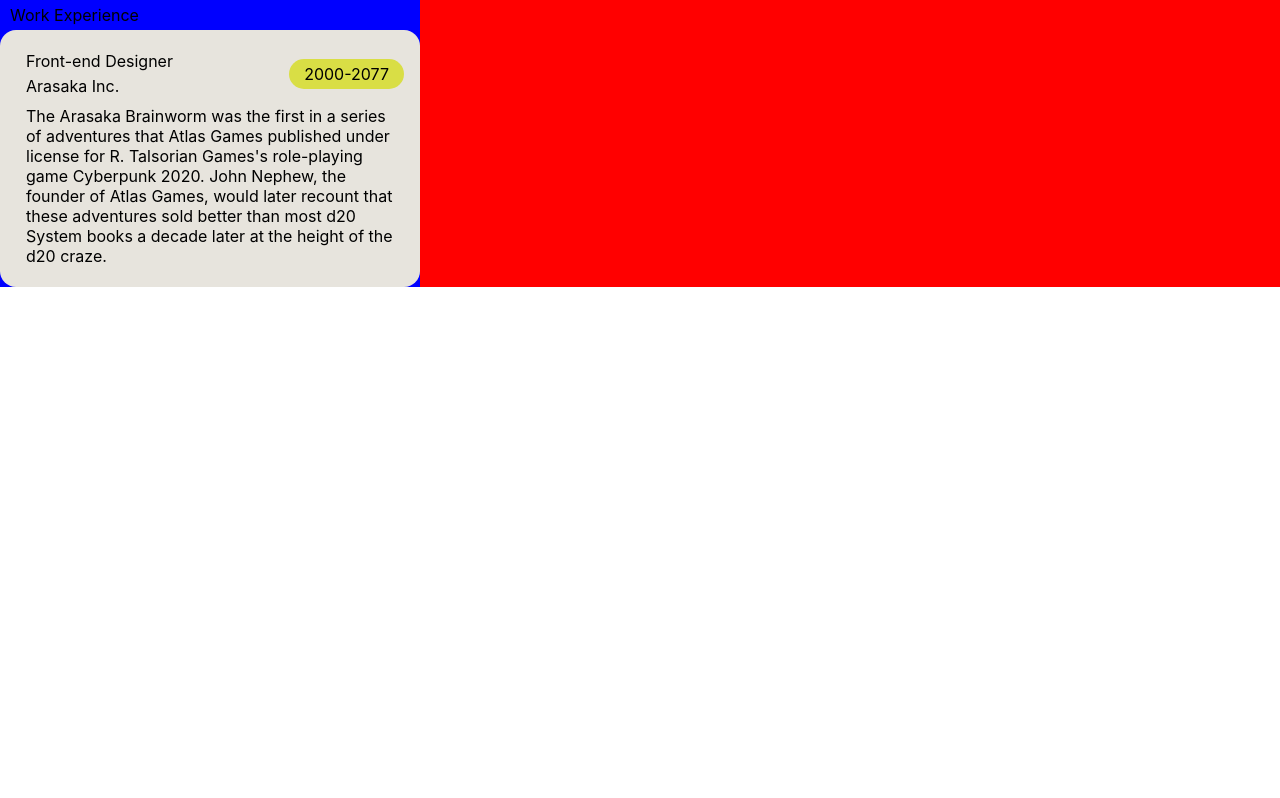
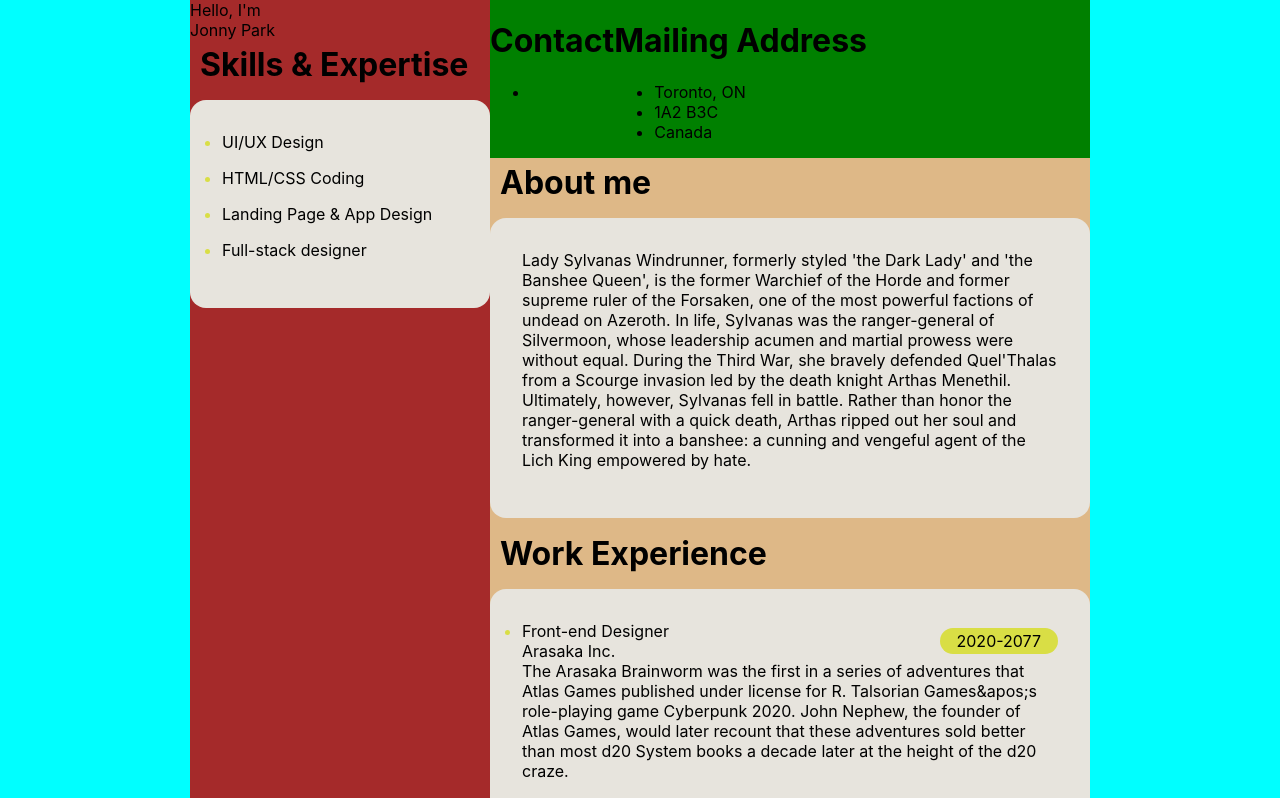
Before and after one commit to jodoubleny/resume, a React (Create React App) app: page / in a window 1280 px wide. Shown: the top 798 px of the page. Built offline with nearby package versions, Linux system fonts and the light colour scheme.

Commit message:
build basic structures

```diff
--- /dev/null
+++ b/src/components/layouts/GreetingLayout/GreetingLayout.tsx
@@ -0,0 +1,16 @@
+import React, { Fragment } from "react";
+import styles from "./GreetingLayout.module.css"
+
+const GreetingLayout = () => {
+    const render: JSX.Element = (
+        <Fragment>
+            <div>
+                <span>Hello</span>, I&apos;m<br />
+                Jonny Park
+            </div>
+        </Fragment>
+    )
+    return render;
+}
+
+export default GreetingLayout;
--- /dev/null
+++ b/src/components/layouts/SectionLayout/SectionLayout.module.css
@@ -0,0 +1,52 @@
+@import url(../../../static/vars.resume.css);
+
+.section-header {
+    margin: 5px 10px;
+    flex-grow: 1;
+}
+
+.section-container {
+    background-color: rgb(231, 228, 221);
+    padding: 2em;
+    border-radius: 1em;
+}
+
+.section-container-no-bullet {
+    list-style: none;
+}
+
+.section-container-list::marker {
+    color: var(--point-color);
+}
+
+.section-contents-area {
+    margin-bottom: 1em;
+
+    display: flex;
+    flex-wrap: wrap;
+    align-items: center;
+}
+
+.contents-titles {
+    display:block;
+    flex-grow: 1;
+
+    margin: 0;
+    padding: 0;
+
+    list-style: none;
+}
+
+.contents-period {
+    flex-grow: 0;
+
+    padding: 3px 17px;
+
+    background-color: var(--point-color);
+
+    border-radius: 2em;
+}
+
+.contents-content-text {
+    flex-grow: 2;
+}
--- /dev/null
+++ b/src/components/layouts/SectionLayout/SectionLayout.tsx
@@ -0,0 +1,37 @@
+import React, { Fragment } from "react";
+import { Section, SectionContents } from "../../../models/Section";
+import styles from "./SectionLayout.module.css"
+
+interface Props {
+    data: Section;
+}
+
+const SectionLayout = (props: Props) => {
+    const render: JSX.Element = (
+        <Fragment>
+            {/* Header starts */}
+            <h1 className={styles['section-header']}>{props.data.header}</h1>
+            {/* Header ends */}
+            <ul className={`${styles['section-container']} ${styles[`${props.data.isListType ? '' : 'section-container-no-bullet'}`]}`}>
+            {props.data.contentsList.map((contents: SectionContents, i) => (
+                <li key={i}
+                    className={styles['section-container-list']}>
+                    <div className={styles['section-contents-area']}>
+                        { ( contents.title || contents.subtitle ) &&
+                            <ul className={styles['contents-titles']}>
+                                { contents.title && <li>{contents.title}</li> }
+                                { contents.subtitle && <li>{contents.subtitle}</li> }
+                            </ul>
+                        }
+                        { contents.period && <div className={styles['contents-period']}>{contents.period}</div>}
+                        <div className={styles['contents-content-text']}>{contents.content}</div>
+                    </div>
+                </li>
+            ))}
+            </ul>
+        </Fragment>
+    )
+    return render;
+}
+
+export default SectionLayout;
--- /dev/null
+++ b/src/components/locales/locale.english.tsx
@@ -0,0 +1,55 @@
+import { Section } from "../../models/Section";
+
+const skillsAndExpertise: Section = {
+    header: "Skills & Expertise",
+    isListType: true,
+    contentsList: [
+        {
+            content: "UI/UX Design"
+        },
+        {
+            content: "HTML/CSS Coding"
+        },
+        {
+            content: "Landing Page & App Design"
+        },
+        {
+            content: "Full-stack designer"
+        }
+    ]
+}
+
+const personalInfo: Section = {
+    header: "About me",
+    isListType: false,
+    contentsList: [
+        {
+            content: "Lady Sylvanas Windrunner, formerly styled 'the Dark Lady' and 'the Banshee Queen', is the former Warchief of the Horde and former supreme ruler of the Forsaken, one of the most powerful factions of undead on Azeroth. In life, Sylvanas was the ranger-general of Silvermoon, whose leadership acumen and martial prowess were without equal. During the Third War, she bravely defended Quel'Thalas from a Scourge invasion led by the death knight Arthas Menethil. Ultimately, however, Sylvanas fell in battle. Rather than honor the ranger-general with a quick death, Arthas ripped out her soul and transformed it into a banshee: a cunning and vengeful agent of the Lich King empowered by hate."
+        }
+    ]
+}
+
+const workExperience: Section = {
+    header: "Work Experience",
+    isListType: true,
+    contentsList: [
+        {
+            title: "Front-end Designer",
+            subtitle: "Arasaka Inc.",
+            period: "2020-2077",
+            content: "The Arasaka Brainworm was the first in a series of adventures that Atlas Games published under license for R. Talsorian Games&apos;s role-playing game Cyberpunk 2020. John Nephew, the founder of Atlas Games, would later recount that these adventures sold better than most d20 System books a decade later at the height of the d20 craze."
+        },
+        {
+            title: "Front-end Designer",
+            subtitle: "Arasaka Inc.",
+            period: "2020-2077",
+            content: "The Arasaka Brainworm was the first in a series of adventures that Atlas Games published under license for R. Talsorian Games&apos;s role-playing game Cyberpunk 2020. John Nephew, the founder of Atlas Games, would later recount that these adventures sold better than most d20 System books a decade later at the height of the d20 craze."
+        }
+    ]
+}
+
+export {
+    personalInfo,
+    workExperience,
+    skillsAndExpertise
+}
--- a/src/components/views/ResumeMain/ResumeMain copy.css
+++ /dev/null
@@ -1,35 +0,0 @@
-.grid-wrapper {
-    background-color: red;
-
-    display: grid;
-    grid-template-columns: repeat(3, 1fr);
-    gap: 10px;
-    grid-auto-columns: minmax(200px, auto);
-    grid-auto-rows: minmax(100px, auto);
-}
-
-.grid-box {
-    background-color: blue;
-
-    grid-column: 1 / 2;
-    grid-row: 1;
-}
-
-.grid-content {
-    background-color: green;
-}
-
-.grid-content-header {
-    background-color: yellow;
-    display: flex;
-    flex-wrap: wrap;
-    align-items: center;
-}
-
-.grid-content-title-group {
-    flex-grow: 1;
-}
-
-.grid-content-years {
-    align-self: flex-end;
-}
--- a/src/components/views/ResumeMain/ResumeMain.css
+++ /dev/null
@@ -1,51 +0,0 @@
-.grid-wrapper {
-    background-color: red;
-
-    display: grid;
-    grid-template-columns: repeat(3, 1fr);
-    gap: 10px;
-    grid-auto-columns: minmax(200px, auto);
-    grid-auto-rows: minmax(100px, auto);
-}
-
-.grid-box {
-    background-color: blue;
-
-    grid-column: 1 / 2;
-    grid-row: 1;
-}
-
-.grid-section-container {
-    background-color: rgb(231, 228, 221);
-    padding: 1em;
-    border-radius: 1em;
-
-    display: flex;
-    flex-wrap: wrap;
-    align-items: center;
-}
-
-.grid-section-header {
-    margin: 5px 10px;
-}
-
-.grid-content-header {
-    flex-grow: 1;
-}
-
-.grid-content {
-    margin: 5px 10px;
-}
-
-.grid-content-years {
-    flex-grow: 0;
-
-    background-color: rgb(217, 222, 69);
-
-    padding: 5px 15px;
-    border-radius: 2em;
-}
-
-.grid-content-text {
-    flex-grow: 2;
-}
--- /dev/null
+++ b/src/components/views/ResumeMain/ResumeMain.module.css
@@ -0,0 +1,41 @@
+.container {
+    background-color: aqua;
+
+    width: 100vw;
+    height: 100vh;
+}
+
+.section-wrapper {
+    background-color: red;
+
+    margin: auto;
+    width: 900px;
+
+    display: flex;
+    flex-wrap: nowrap;
+}
+
+.column {
+
+}
+
+.column-left {
+    background-color: brown;
+
+    width: 300px;
+}
+
+.column-right {
+    background-color: burlywood;
+
+    width: 600px;
+}
+
+.profile-area {
+}
+
+.contact-info {
+    background-color: green;
+
+    display: flex;
+}
--- a/src/components/views/ResumeMain/ResumeMain.tsx
+++ b/src/components/views/ResumeMain/ResumeMain.tsx
@@ -1,22 +1,49 @@
 import { render } from "@testing-library/react";
 import React from "react";
-import './ResumeMain.css';
+// import layouts
+import GreetingLayout from "../../layouts/GreetingLayout/GreetingLayout";
+import SectionLayout from "../../layouts/SectionLayout/SectionLayout"
+// import statics
+import styles from './ResumeMain.module.css';
+import * as localEnglish from '../../locales/locale.english';
 
 const ResumeMain = () => {
     const render: JSX.Element = (
-        <div className="containter">
-            <div className="grid-wrapper">
-                <div className="grid-box grid-col-1">
-                    <div className="grid-section-header">Work Experience</div>
-                    <div className="grid-section-container">
-                        <div className="grid-content-header">
-                            <div className="grid-content grid-content-title">Front-end Designer</div>
-                            <div className="grid-content grid-content-title">Arasaka Inc.</div>
+        <div className={styles['container']}>
+            <div className={styles['section-wrapper']}>
+                {/* Left column starts */}
+                <div className={`${styles['column']} ${styles['column-left']}`}>
+                    <div className={`${styles['section']} ${styles['profile-area']}`}></div>
+                    <GreetingLayout></GreetingLayout>
+                    <SectionLayout data={localEnglish.skillsAndExpertise}></SectionLayout>
+                </div>
+                {/* Left column ends */}
+                {/* Right column starts */}
+                <div className={`${styles['column']} ${styles['column-right']}`}>
+                    <div className={`${styles['section']} ${styles['contact-info']}`}>
+                        <div>
+                            <h1>Contact</h1>
+                            <ul>
+                                <li></li>
+                            </ul>
                         </div>
-                        <div className="grid-content-years">2000-2077</div>
-                        <div className="grid-content grid-content-text"> The Arasaka Brainworm was the first in a series of adventures that Atlas Games published under license for R. Talsorian Games&apos;s role-playing game Cyberpunk 2020. John Nephew, the founder of Atlas Games, would later recount that these adventures sold better than most d20 System books a decade later at the height of the d20 craze.</div>
+                        <div>
+                            <h1>Mailing Address</h1>
+                            <ul>
+                                <li>Toronto, ON</li>
+                                <li>1A2 B3C</li>
+                                <li>Canada</li>
+                            </ul>
+                        </div>
+                    </div>
+                    <div className={`${styles['section']}`}>
+                        <SectionLayout data={localEnglish.personalInfo}></SectionLayout>
+                    </div>
+                    <div className={`${styles['section']}`}>
+                        <SectionLayout data={localEnglish.workExperience}></SectionLayout>
                     </div>
                 </div>
+                {/* Right column ends */}
             </div>
         </div>
     )
--- /dev/null
+++ b/src/models/Section.tsx
@@ -0,0 +1,21 @@
+class Section {
+    constructor(
+        public header: string,
+        public contentsList: Array<SectionContents>,
+        public isListType: boolean
+    ){ }
+}
+
+class SectionContents {
+    constructor(
+        public content: string,
+        public title?: string,
+        public subtitle?: string,
+        public period?: string
+    ){ }
+}
+
+export {
+    Section,
+    SectionContents
+}
--- /dev/null
+++ b/src/static/vars.resume.css
@@ -0,0 +1,3 @@
+:root {
+    --point-color: rgb(217, 222, 69);
+}
```
Also changed, not shown: src/components/views/ResumeMain/ResumeMain copy.tsx (deleted, +0 -29 lines), src/components/layouts/GreetingLayout/GreetingLayout.module.css (added).
